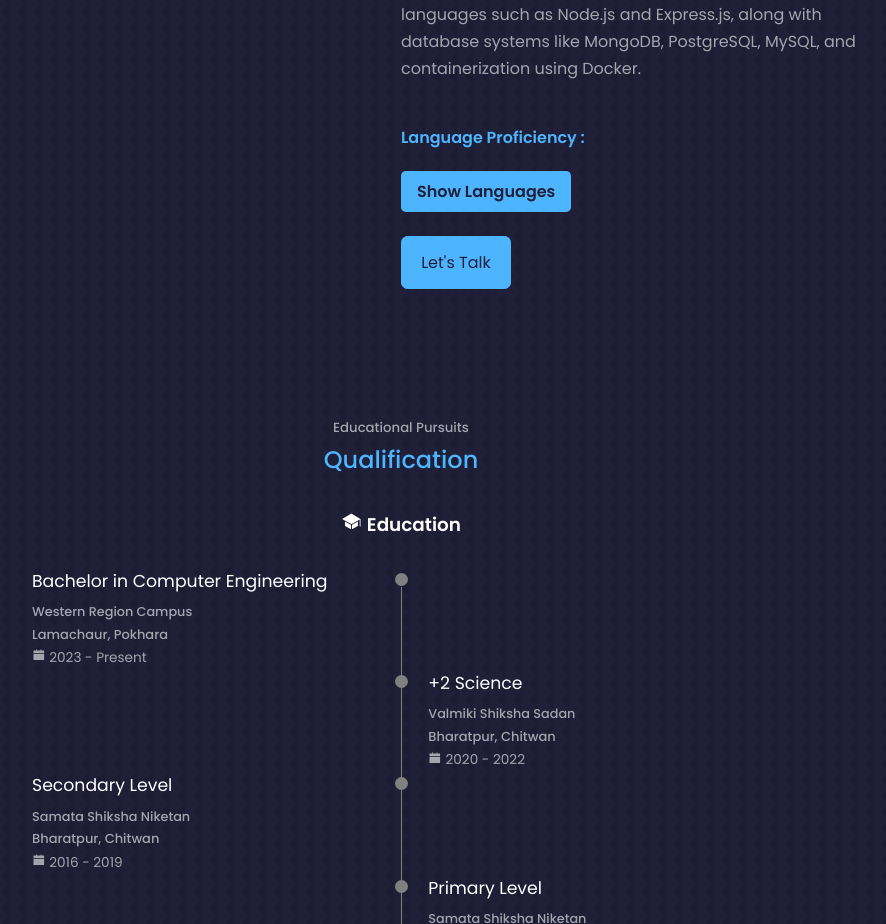
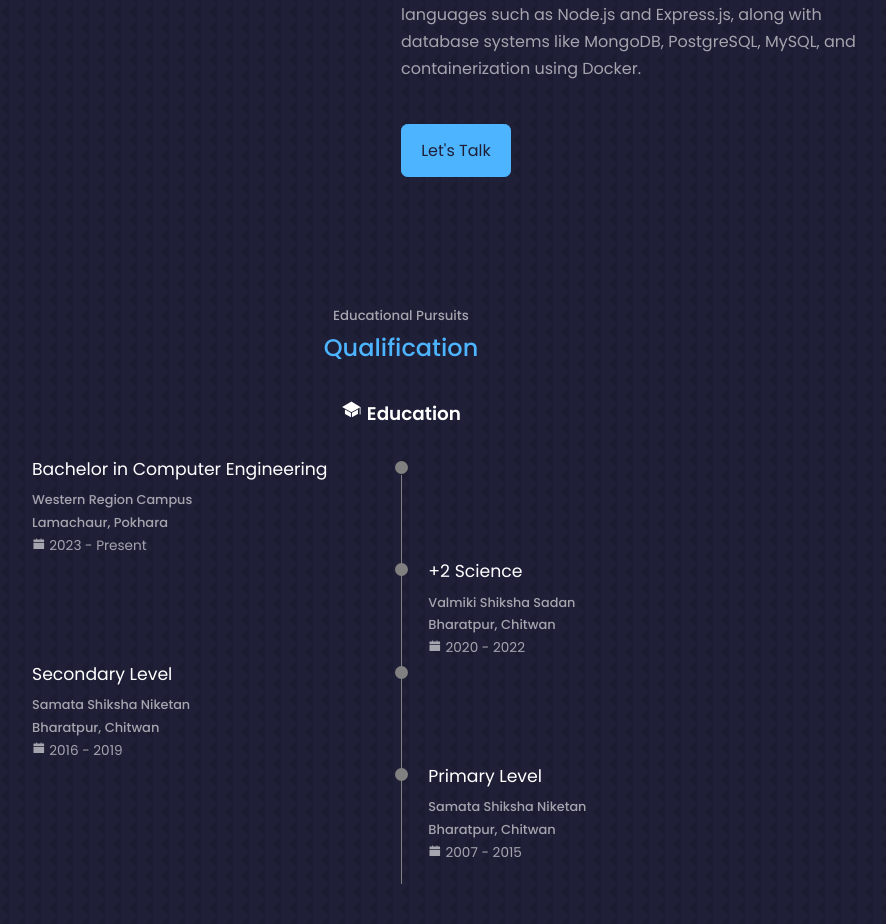
Before and after one commit to shresthashim/portfolio, a Next.js app: page / in a window 1280 px wide. Shown: the part 1180-2104 px from the top of the page, without its empty margins (239-1125 px from the left). Built offline with nearby package versions, Linux system fonts and the light colour scheme.

Commit message:
remove languages from about

```diff
--- a/src/components/About/About.module.css
+++ b/src/components/About/About.module.css
@@ -70,92 +70,6 @@
     margin: 1rem 0 1.5rem;
   }
 }
-.languages {
-  margin-top: 30px;
-}
-
-.languages h5,
-.hobbies h5 {
-  font-size: 1rem;
-  font-weight: bold;
-  color: var(--color-primary);
-  margin-bottom: 10px;
-}
-
-.languages ul,
-.hobbies ul {
-  list-style-type: none;
-  margin-left: 0;
-  padding-left: 0;
-  display: flex;
-  flex-wrap: wrap;
-  margin-bottom: 10px;
-}
-
-.languages li,
-.hobbies li {
-  margin-bottom: 10px;
-  margin-right: 10px;
-  display: inline-block;
-  background-color: var(--color-primary);
-  padding: 8px 15px;
-  border-radius: 30px;
-  color: white;
-  font-size: 0.9rem;
-  font-weight: bold;
-  position: relative;
-  overflow: hidden;
-  transition: transform 0.3s ease;
-}
-
-.languages li:before,
-.hobbies li:before {
-  content: "";
-  position: absolute;
-  top: 0;
-  left: 0;
-  width: 100%;
-  height: 100%;
-  background-color: rgba(255, 255, 255, 0.1);
-  transform: scaleX(0);
-  transform-origin: left;
-  transition: transform 0.3s ease;
-}
-
-.languages li:hover,
-.hobbies li:hover {
-  transform: translateY(-2px);
-}
-
-.languages li:hover:before,
-.hobbies li:hover:before {
-  transform: scaleX(1);
-}
-
-.languages li:last-child,
-.hobbies li:last-child {
-  margin-right: 0;
-}
-.toggle_languages {
-  background-color: var(--color-primary);
-  color: var(--color-bg);
-  border: none;
-  padding: 0.5rem 1rem;
-  border-radius: 0.3rem;
-  font-size: 1rem;
-  font-weight: 600;
-  margin-top: 0.6rem;
-  margin-bottom: 1.5rem;
-  cursor: pointer;
-  transition: background-color 0.3s ease;
-
-  font-family: "Poppins", sans-serif;
-}
-
-.toggle_languages:hover {
-  background-color: var(--color-primary-dark);
-  color: white;
-}
 
 @media screen and (max-width: 600px) {
   .about_me {
--- a/src/components/About/About.tsx
+++ b/src/components/About/About.tsx
@@ -8,18 +8,7 @@ import { BiSupport } from "react-icons/bi";
 import { VscFolderLibrary } from "react-icons/vsc";
 import Link from "next/link";
 
-interface Language {
-  name: string;
-  level: string;
-}
-
 const About: React.FC = () => {
-  const languages: Language[] = [
-    { name: "English", level: "Fluent" },
-    { name: "Nepali", level: "Native" },
-    { name: "Hindi", level: "Advanced" },
-  ];
-
   const [showLanguages, setShowLanguages] = useState<boolean>(false);
 
   const toggleLanguages = () => {
@@ -62,21 +51,7 @@ const About: React.FC = () => {
             such as Node.js and Express.js, along with database systems like MongoDB, PostgreSQL, MySQL, and containerization
             using Docker.
           </p>
-          <div className={styles.languages}>
-            <h5>Language Proficiency :</h5>
-            <button className={styles.toggle_languages} onClick={toggleLanguages}>
-              {showLanguages ? "Hide Languages" : "Show Languages"}
-            </button>
-            {showLanguages && (
-              <ul>
-                {languages.map((language, index) => (
-                  <li key={index}>
-                    {language.name} - {language.level}
-                  </li>
-                ))}
-              </ul>
-            )}
-          </div>
+
           <Link href='#contact' className={`btn btn-primary `}>
             Let's Talk
           </Link>
```
